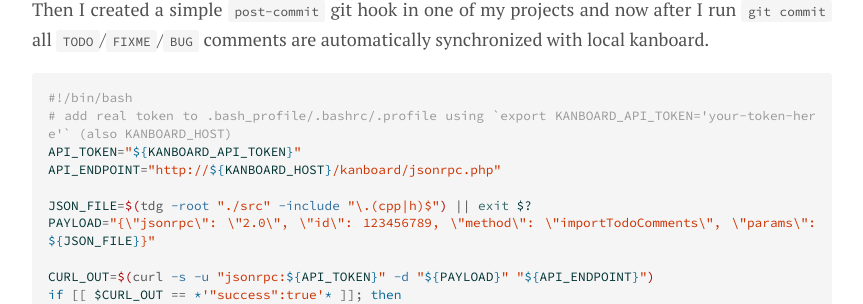
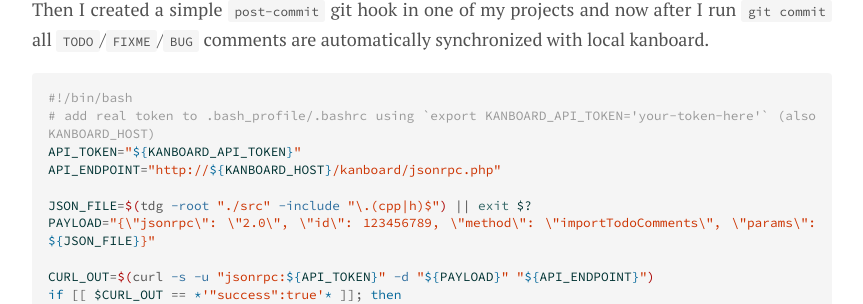
Before and after one commit to ribtoks/code-jamming, a Jekyll site: the page built from _posts/2019-08-22-how-to-return-to-flow.md, in a window 1280 px wide and 900 px high, scrolled down 8156 px. Shown: the part 153-457 px from the top of the window, without its empty margins (208-1071 px from the left). Built offline with Jekyll 4.4.1, drawn with Linux system fonts in a browser that asks for light colours; nearby versions of some CDN libraries; comment, search, counter and statistics services are not loaded.

Commit message:
Update 2019-08-22-how-to-return-to-flow.md

````diff
--- a/_posts/2019-08-22-how-to-return-to-flow.md
+++ b/_posts/2019-08-22-how-to-return-to-flow.md
@@ -138,7 +138,7 @@
 
 ```bash
 #!/bin/bash
-# add real token to .bash_profile/.bashrc/.profile using `export KANBOARD_API_TOKEN='your-token-here'` (also KANBOARD_HOST)
+# add real token to .bash_profile/.bashrc using `export KANBOARD_API_TOKEN='your-token-here'` (also KANBOARD_HOST)
 API_TOKEN="${KANBOARD_API_TOKEN}"
 API_ENDPOINT="http://${KANBOARD_HOST}/kanboard/jsonrpc.php"
 
````
